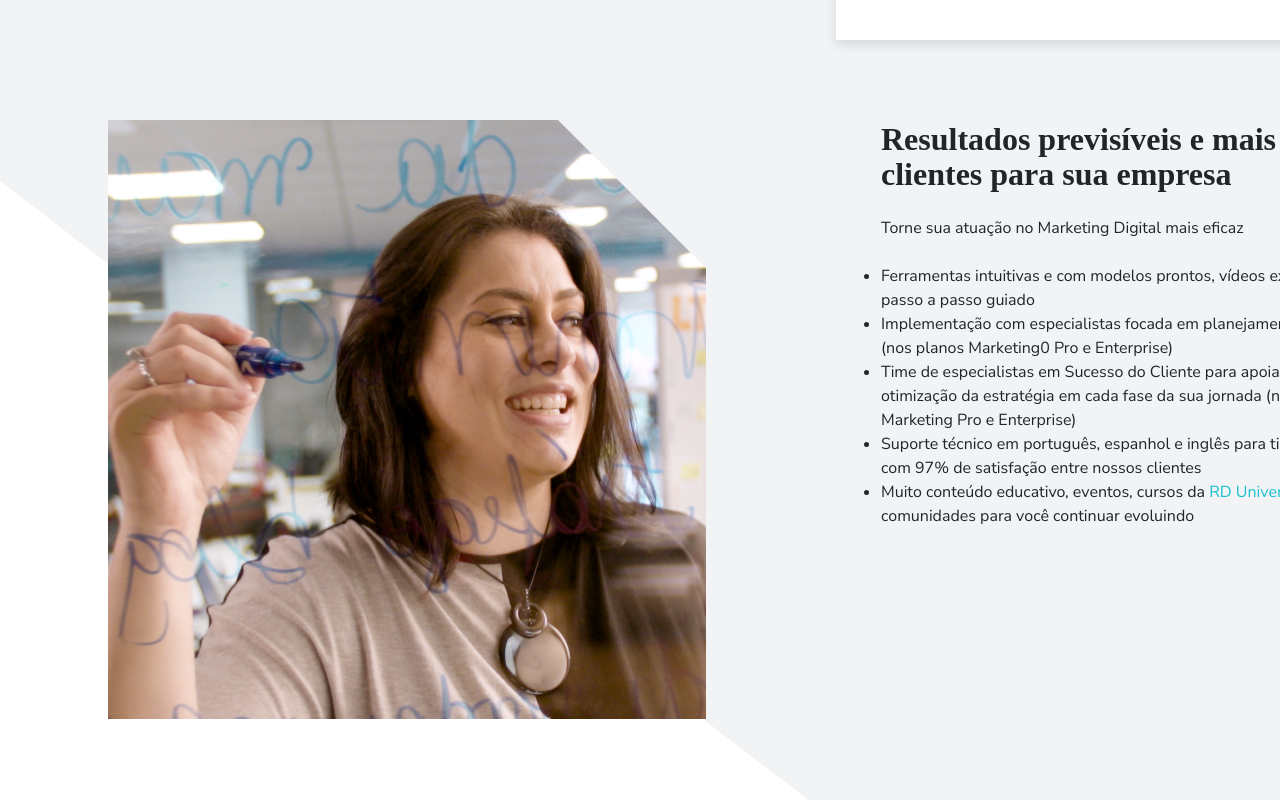
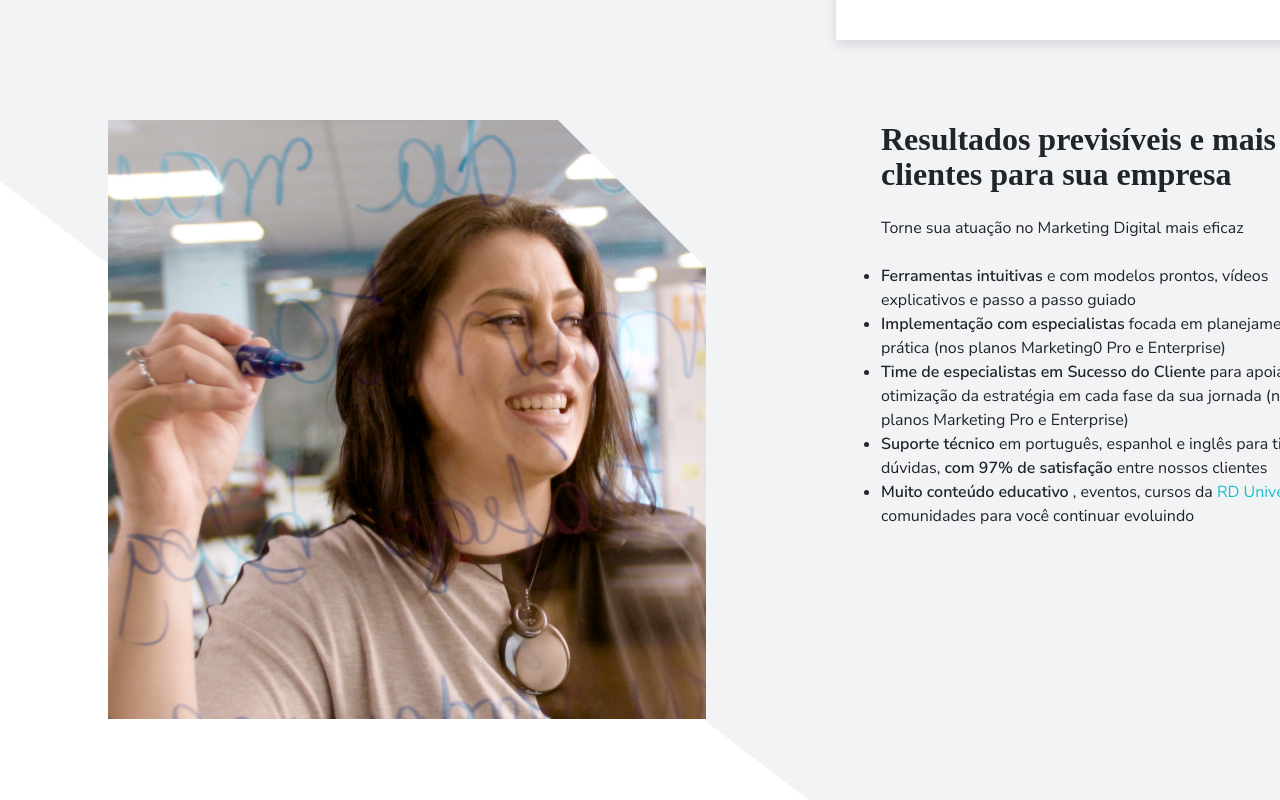
Before and after one commit to jubarcelos/RDChallenge, a plain HTML site: page Page/index.html in a window 1280 px wide. Shown: the part 1163-1963 px from the top of the page. Drawn offline with Linux system fonts and the light colour scheme; a web font is replaced by a local one.

Commit message:
feature: span-bold
negrito em textos

```diff
--- a/Blocks/article/article__list.css
+++ b/Blocks/article/article__list.css
@@ -1,6 +1,6 @@
 .article__list{
   position: absolute;
-  width: 496px;
+  width: 456px;
   height: 531px;
   left: 881px;
   top: 1205px;
--- /dev/null
+++ b/Blocks/article/article__span-bold.css
@@ -0,0 +1,3 @@
+.article__span-bold {
+  font-weight: 700;
+}
--- /dev/null
+++ b/Blocks/list/list__itens.css
@@ -0,0 +1,8 @@
+.list__itens {
+  overflow: hidden;
+  display: flex;
+  flex-direction: row;
+  justify-content: center;
+  align-content: center;
+  gap: 24px;
+}
--- a/Page/index.html
+++ b/Page/index.html
@@ -201,21 +201,38 @@
         <p class="content content_medium">
           Torne sua atuação no Marketing Digital mais eficaz
         </p>
-        <ul>
+        <ul class="list__itens">
           <li class="content content_medium">
-            Ferramentas intuitivas e com modelos prontos, vídeos explicativos e passo a passo guiado
+            <span class= "article__span-bold">Ferramentas intuitivas</span>  e com modelos prontos, vídeos explicativos e passo a passo guiado
           </li>
           <li class="content content_medium">
-            Implementação com especialistas focada em planejamento e prática (nos planos Marketing0 Pro e Enterprise)
+            <span class= "article__span-bold">Implementação com especialistas</span>  focada em planejamento e prática (nos planos Marketing0 Pro e Enterprise)
           </li>
           <li class="content content_medium">
-            Time de especialistas em Sucesso do Cliente para apoiar na otimização da estratégia em cada fase da sua jornada (nos planos Marketing Pro e Enterprise)
+            <span class= "article__span-bold">
+              Time de especialistas em Sucesso do Cliente
+            </span>
+              para apoiar na otimização da estratégia em cada fase da sua jornada (nos planos Marketing Pro e Enterprise)
           </li>
           <li class="content content_medium">
-            Suporte técnico em português, espanhol e inglês para tirar dúvidas, com 97% de satisfação entre nossos clientes
+            <span class= "article__span-bold">
+              Suporte técnico
+            </span>
+              em português, espanhol e inglês para tirar dúvidas,
+              <span class= "article__span-bold">
+                com 97% de satisfação
+              </span>
+                entre nossos clientes
           </li>
           <li class="content content_medium">
-           Muito conteúdo educativo, eventos, cursos da <a target="_blank" class="article__span-blue" >RD University</a> e comunidades para você continuar evoluindo
+            <span class= "article__span-bold">
+              Muito conteúdo educativo
+            </span>
+              , eventos, cursos da
+            <a target="_blank" class="article__span-blue">
+              RD University
+            </a>
+              e comunidades para você continuar evoluindo
           </li>
         </ul>
       </article>
--- a/Page/style.css
+++ b/Page/style.css
@@ -32,6 +32,7 @@
 @import url(../Blocks/article/content/content_large.css);
 @import url(../Blocks/article/content/content_medium.css);
 @import url(../Blocks/article/article__span-blue.css);
+@import url(../Blocks/article/article__span-bold.css);
 
 @import url(../Blocks/hero/hero-form/hero-form.css);
 @import url(../Blocks/hero/hero-form/hero-form__title.css);
```
Also changed, not shown: Blocks/article/content/content_medium.css (line endings or trailing spaces), Blocks/article/title/title_medium.css (line endings or trailing spaces).
